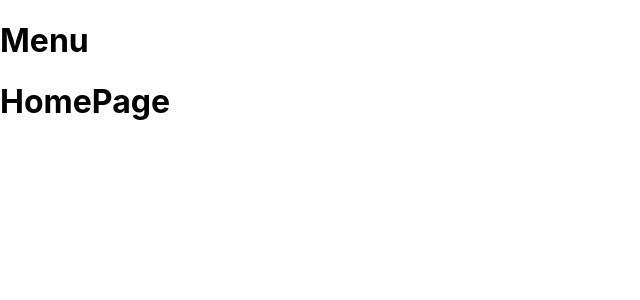
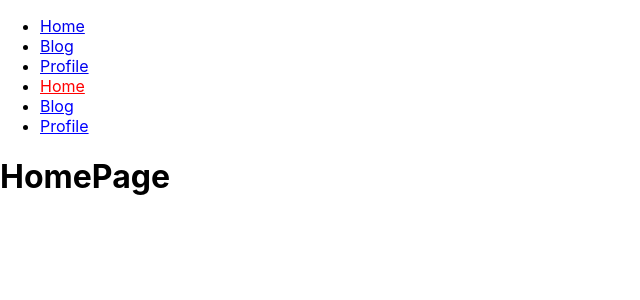
Before and after one commit to D3vlin/curso-navegacion-react-router, a React (Create React App) app: page /blog in a window 1280 px wide. Shown: the top 300 px of the page, without its empty margins (0-640 px from the left). Built offline with nearby package versions, Linux system fonts and the light colour scheme; the HTML template or start-up script is replaced by a standard one.

Commit message:
Link vs NavLink

```diff
--- a/src/Components/Menu/index.js
+++ b/src/Components/Menu/index.js
@@ -1,8 +1,32 @@
 import React from 'react'
+import { Link, NavLink } from 'react-router-dom'
+
+const routes = []
+routes.push({ to: '/', text: 'Home' })
+routes.push({ to: '/blog', text: 'Blog' })
+routes.push({ to: '/profile', text: 'Profile' })
 
 function Menu() {
     return (
-        <h1>Menu</h1>
+        <nav>
+            <ul>
+                {routes.map(route => (
+                    <li>
+                        <Link to={route.to}>{route.text}</Link>
+                    </li>
+                ))}
+                {routes.map(route => (
+                    <li>
+                        <NavLink
+                            to={route.to}
+                            className={({ isActive }) => ''}
+                            style={({ isActive }) => ({ color: isActive ? 'red' : 'blue' })}>
+                            {route.text}
+                        </NavLink>
+                    </li>
+                ))}
+            </ul>
+        </nav >
     )
 }
 
```
